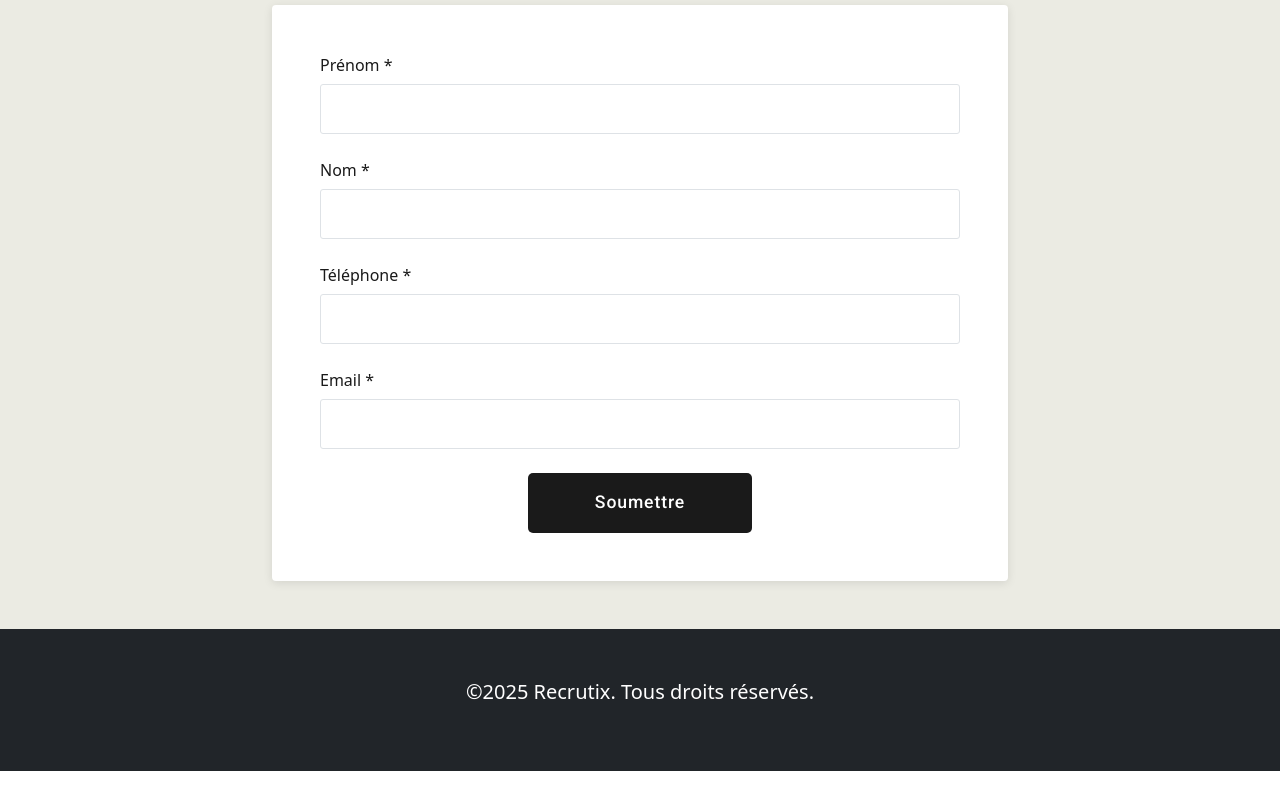
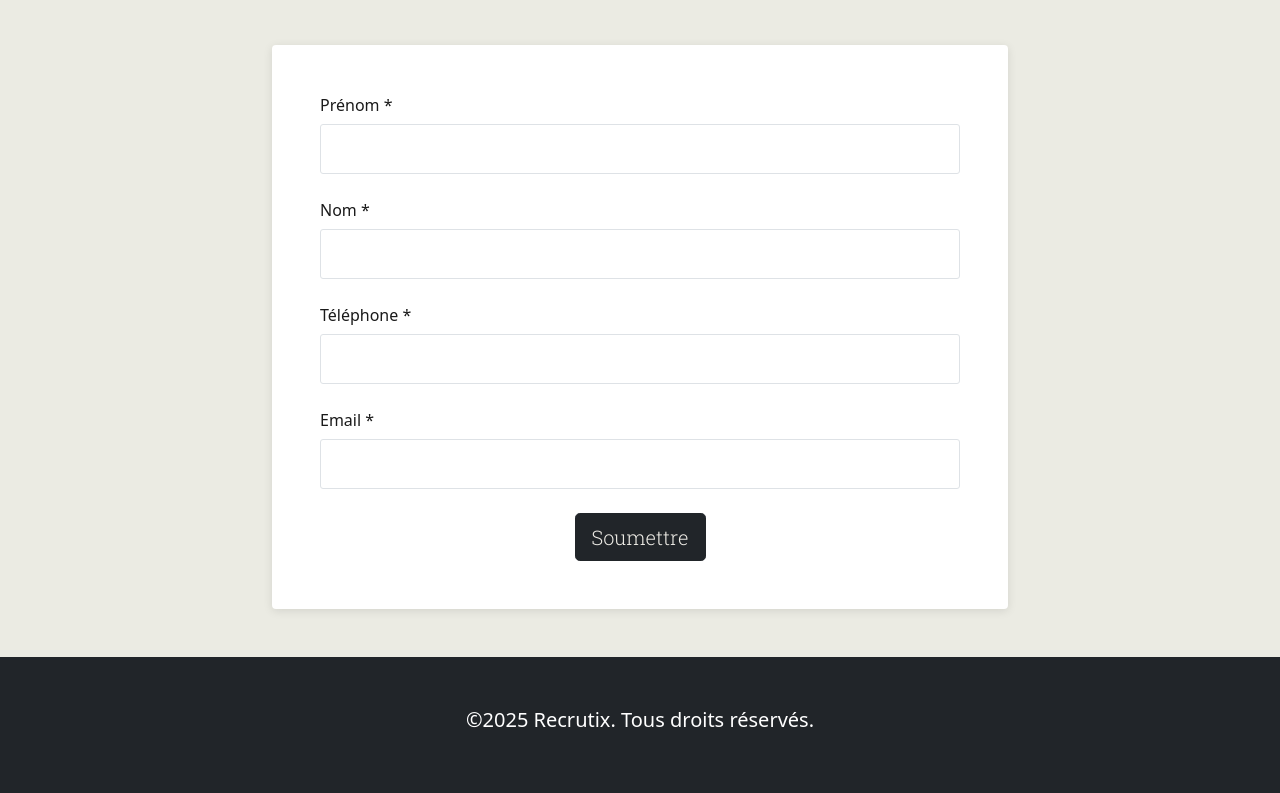
Before and after one commit to Hamza1993528/bootstrap-bootcamp-recrutix, a website: page candidats.html in a window 1280 px wide. Shown: the part 2007-2800 px from the top of the page. Before the commit the page ends 2778 px from the top, so only its background shows below. Drawn offline with nearby package versions, Linux system fonts and the light colour scheme; some icons are missing; a web font is replaced by a local one.

Commit message:
changement titre page candidats

```diff
--- a/candidats.html
+++ b/candidats.html
@@ -37,12 +37,11 @@
 
       <div class="container-fluid" style="background-color: #ebebe3; ">
         <div class="row p-5">
-          <p class="text-uppercase text-muted small" style="font-size: 1.25rem; letter-spacing: 0.15em; font-weight: 500; color: #495057; margin-left: 40px;margin-top: 100px; margin-bottom: 0px;">Pourquoi travailler avec nous?</p>
-
           <div
-            class=" p-5 d-flex flex-column justify-content-center position-relative col-lg"
+            class=" p-lg-5 d-flex flex-column col-lg pb-sm-2"
             style="background-color: #ebebe3; min-height: 500px;"
           >
+            <p class="text-uppercase text-muted small p-sm-0" style="font-size: 1.25rem; letter-spacing: 0.15em; font-weight: 500; color: #495057; margin-top: 100px; ">Pourquoi travailler avec nous?</p>
 
             <h2
               class="mb-4"
@@ -57,7 +56,7 @@
               Partenaire<span style="font-weight: 500;"> Talent.</span>
             </h2>
             <p
-              class="lead mb-0"
+              class="lead mb-0 col-xs-12 pb-4 text-sm-center text-lg-start text-md-center"
               style="
                 font-size: 1.25rem;
                 line-height: 1.7;
@@ -422,20 +421,8 @@
                  <label for="email" style="color: #1a1a1a; font-weight: 500;display:block;margin-bottom: 7px;">Email *</label>
                 <input type="email" id="email" name="email" style="border: 1px solid #dee2e6; padding: 0.75rem;width: 100%;border-radius: 3px;">
               </div>
-              <div style="display:flex;justify-content: center;">
-                <button type="button"  onclick="sendMail()"  style="
-                              font-family: 'Roboto';
-                    background-color: #1a1a1a;
-                    color: white;
-                    border: none;
-                    font-size: 1.1rem;
-                    font-weight: 500;
-                    letter-spacing: 0.05em;
-                    transition: all 0.3s ease;
-                    width: 35%;
-                    height: 60px;
-                    border-radius: 5px;
-                  ">Soumettre</button>
+              <div class="d-flex justify-content-center">
+                <button type="button"  onclick="sendMail()" class="btn btn-dark btn-lg">Soumettre</button>
               </div>
 
             </form>
```
